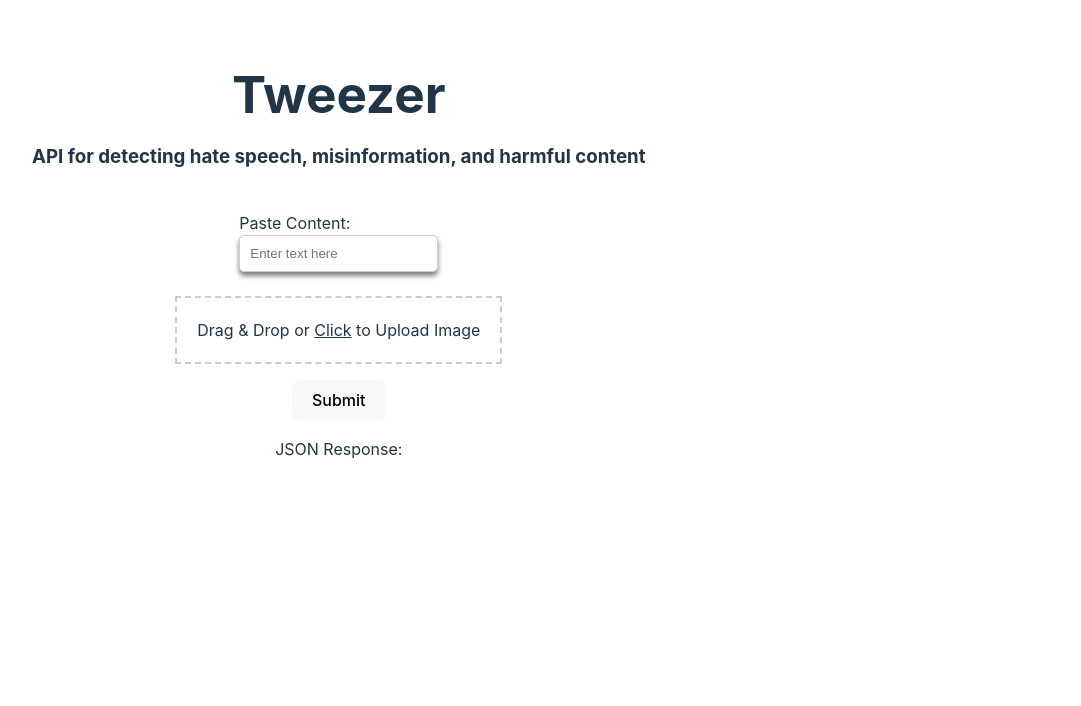
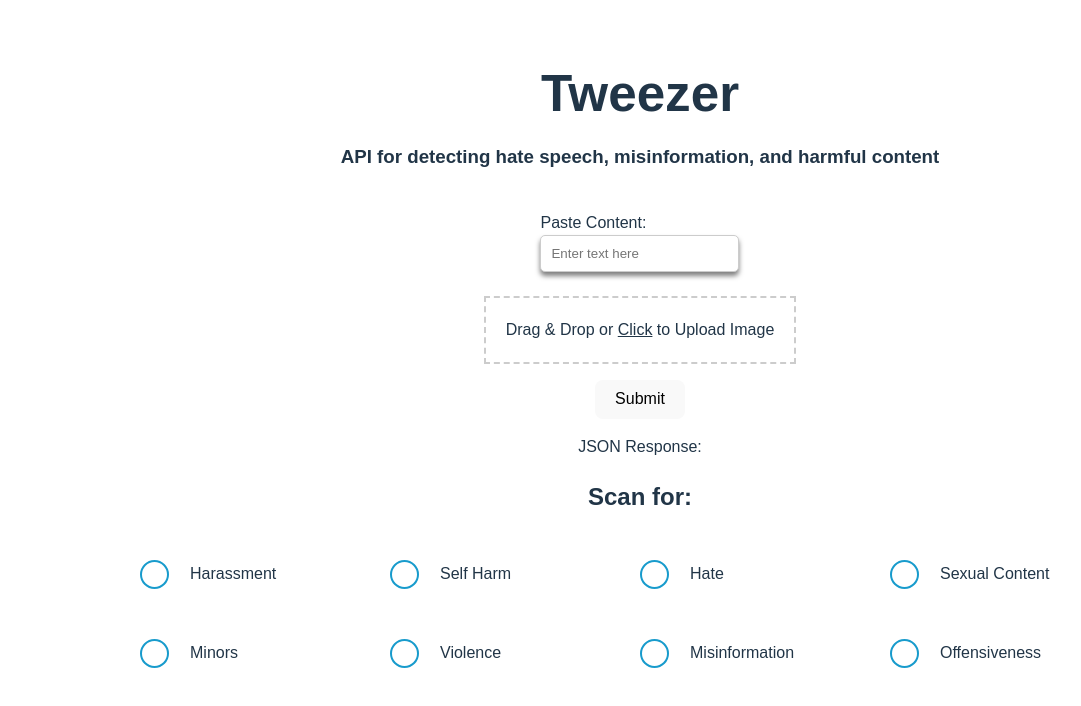
Before and after one commit to Hacked-2024/tweezer, a React (Vite) app: page / in a window 1280 px wide. Shown: the top 706 px of the page, without its empty margins (0-1081 px from the left). Built offline with nearby package versions, Linux system fonts and the light colour scheme; grey boxes are pictures that could not be loaded.

Commit message:
Added output checkboxes

```diff
--- a/src/App.jsx
+++ b/src/App.jsx
@@ -2,6 +2,8 @@
 
 import ImageUploadForm from './components/ImageUploadForm'
 import APIOutput from './components/APIOutput'
+import TextEvaluationCheckboxes from './components/TextEvaluationCheckboxes';
+
 import { useState } from "react";
 
 const App = () => {
@@ -12,6 +14,7 @@
       <h3>API for detecting hate speech, misinformation, and harmful content</h3>
       <ImageUploadForm setOutputText={setOutputText}/>
       <APIOutput outputText={outputText}/>
+      <TextEvaluationCheckboxes/>
     </div>
   )
 }
```
